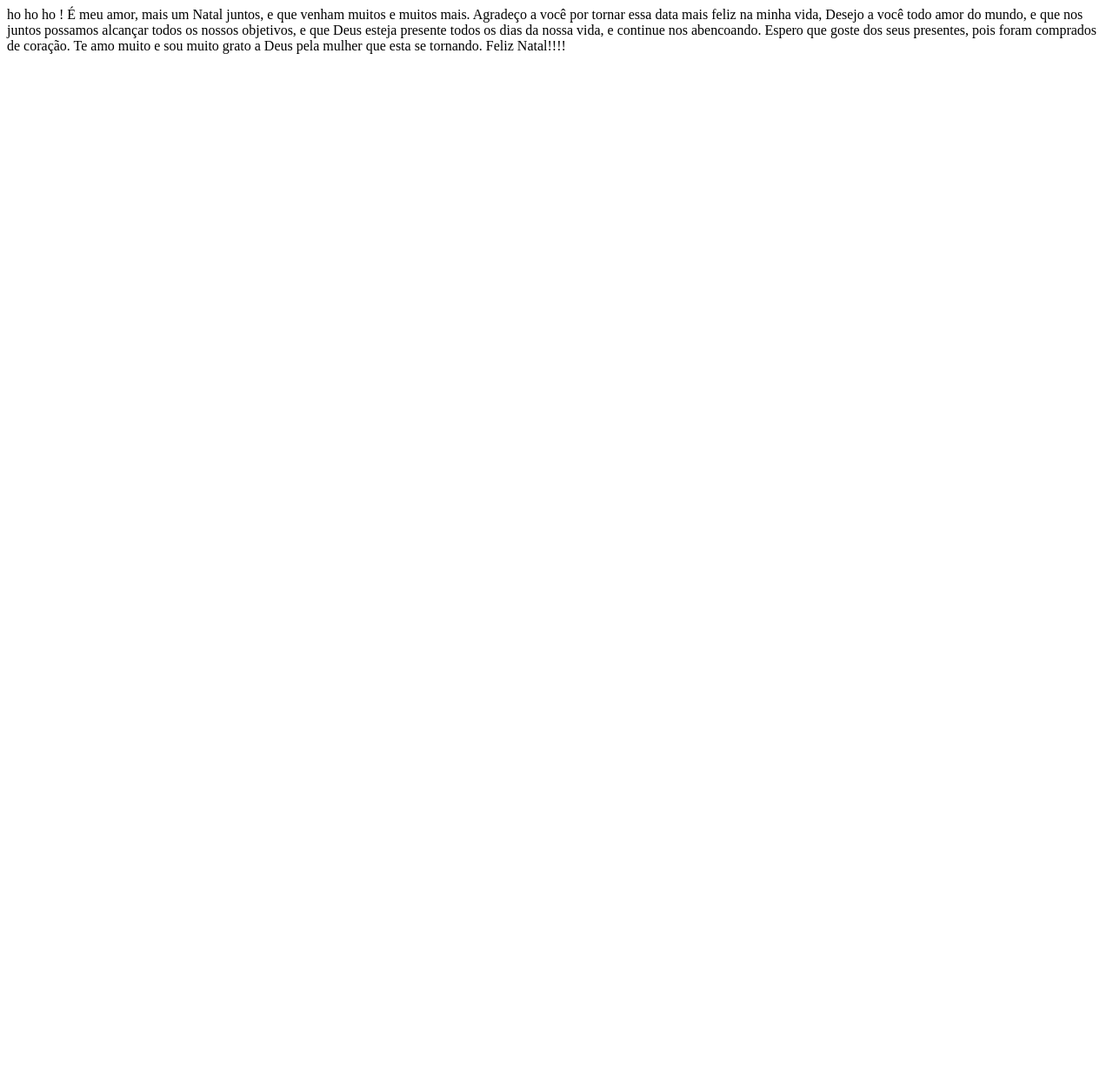
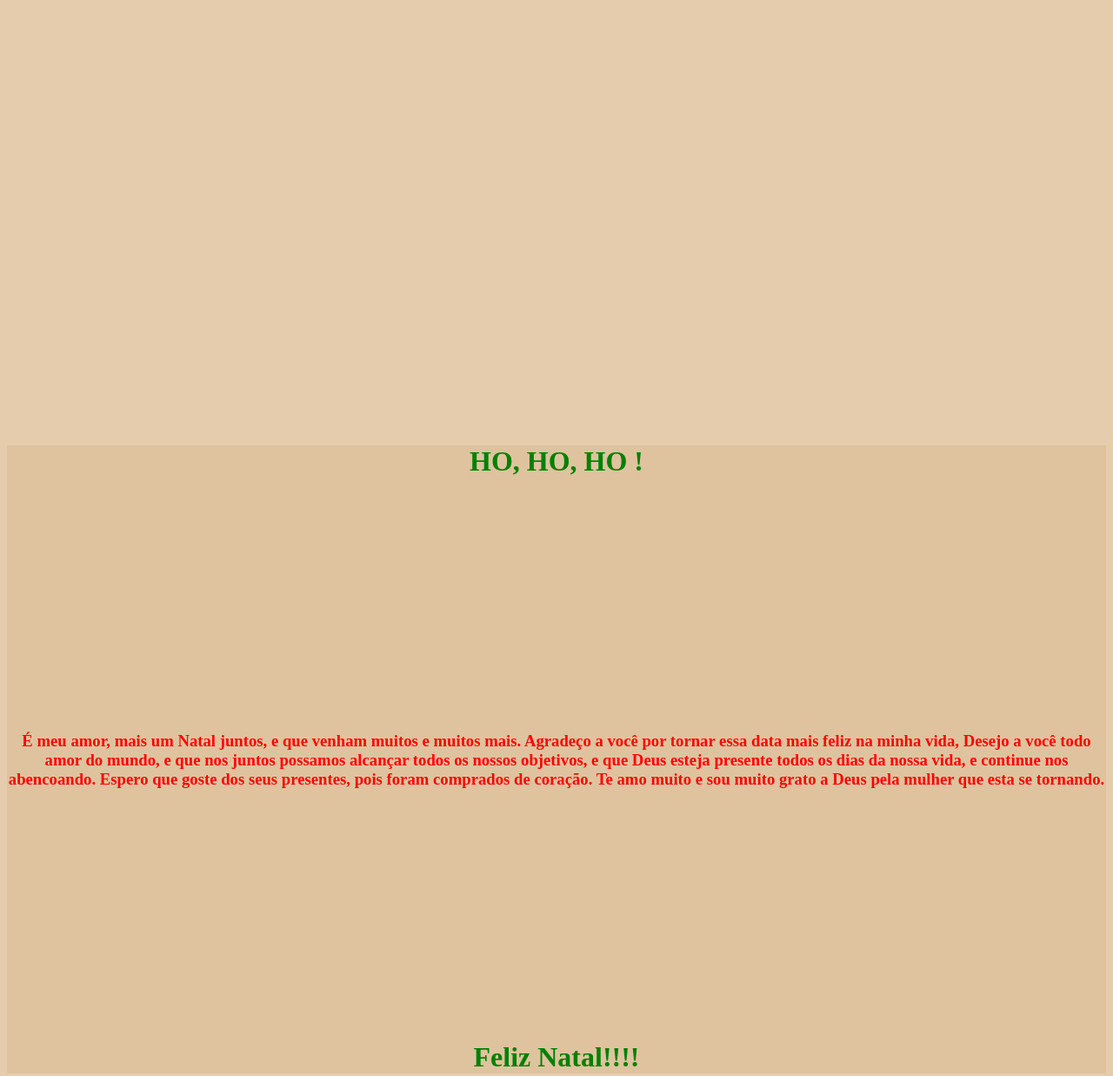
Before and after one commit to GustavoQuirino/NATAL, a plain HTML site: page index.html in a window 1280 px wide. Shown: the whole page at 87% size. Before the commit the page ends 800 px from the top, so only its background shows below. Drawn offline with Linux system fonts and the light colour scheme.

Commit message:
add collor

```diff
--- a/index.html
+++ b/index.html
@@ -5,17 +5,31 @@
     <meta name="viewport" content="width=device-width, initial-scale=1.0">
     <title>Feliz Natal!</title>
 </head>
+<style>
+    *{
+        text-align: center;
+        margin-top: 20%;
+        background-color: rgba(224, 195, 159, 0.849);
+    }
+    h3{
+        color: red;
+    }
+    h1{
+        color: green;
+    }
+</style>
 <body>
     <div>
-        ho ho ho !
-
+        <h1>HO, HO, HO !</h1><br>
+        <H3>
             É meu amor, mais um Natal juntos, e que venham muitos e muitos mais.
             Agradeço a você por tornar essa data mais feliz na minha vida,
             Desejo a você todo amor do mundo, e que nos juntos possamos alcançar todos os nossos objetivos,
             e que Deus esteja presente todos os dias da nossa vida, e continue nos abencoando.
             Espero que goste dos seus presentes, pois foram comprados de coração.
             Te amo muito e sou muito grato a Deus pela mulher que esta se tornando.
-        Feliz Natal!!!!
+        </H3><br>
+        <h1>Feliz Natal!!!!</h1>
     </div>
 </body>
 </html>
```
Lines whose indentation alone changed are shown as unchanged.
